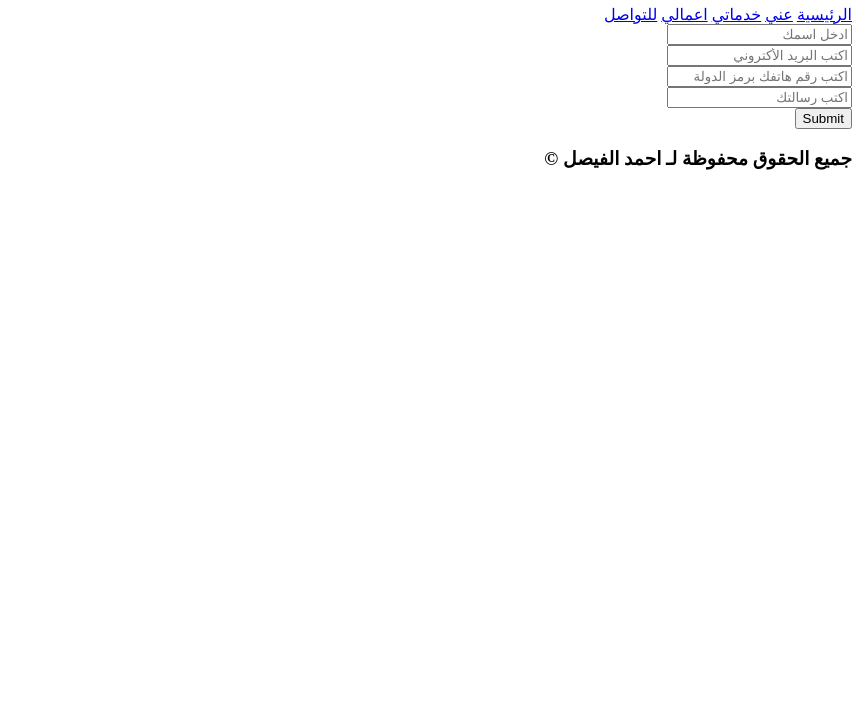
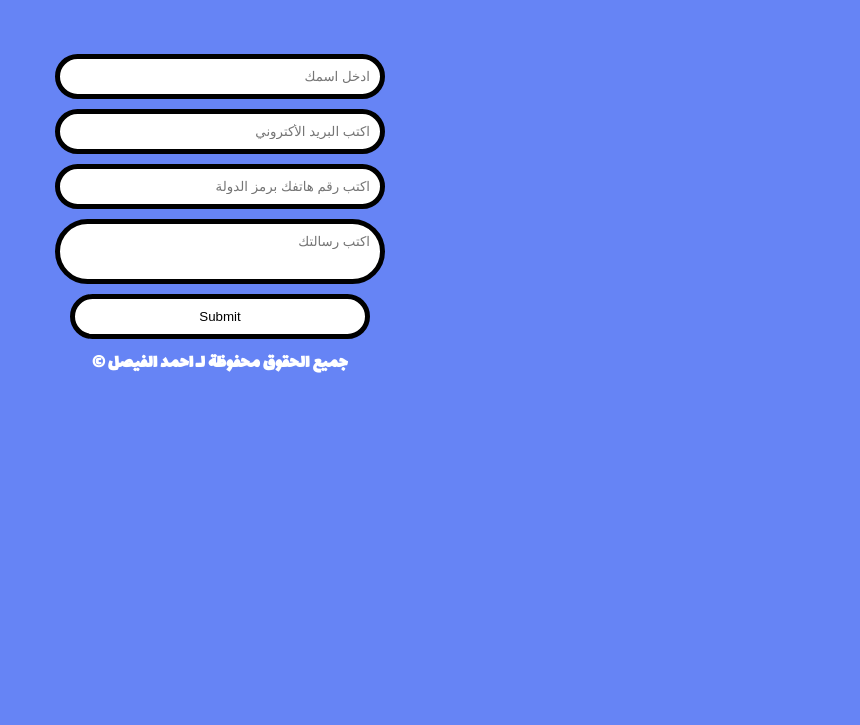
Before and after one commit to AHMED667830/web-site-ahmed-alfaisal3, a plain HTML site: page index5.html in a window 1280 px wide. Shown: the part 75-800 px from the top of the page, without its empty margins (420-1280 px from the left). Drawn offline with Linux system fonts and the light colour scheme; the site is published under a folder, as on GitHub Pages, so addresses that start at the root find nothing; a web font is replaced by a local one.

Commit message:
Update index5.html

```diff
--- a/index5.html
+++ b/index5.html
@@ -4,7 +4,7 @@
     <meta charset="UTF-8">
     <meta http-equiv="X-UA-Compatible" content="IE=edge">
     <meta name="viewport" content="width=device-width, initial-scale=1.0">
-    <link rel="stylesheet" href="/css/style5.css">
+    <link rel="stylesheet" href="css/style5.css">
     <!--الخط الأول انجليزي-->
     <link rel="preconnect" href="https://fonts.googleapis.com">
     <link rel="preconnect" href="https://fonts.gstatic.com" crossorigin>
```
